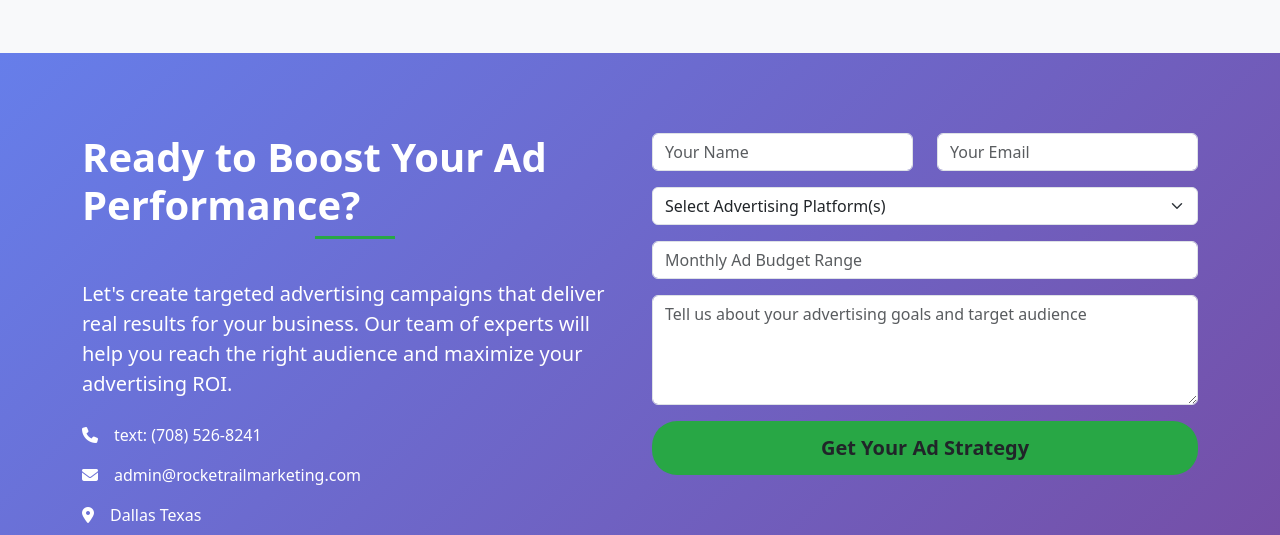
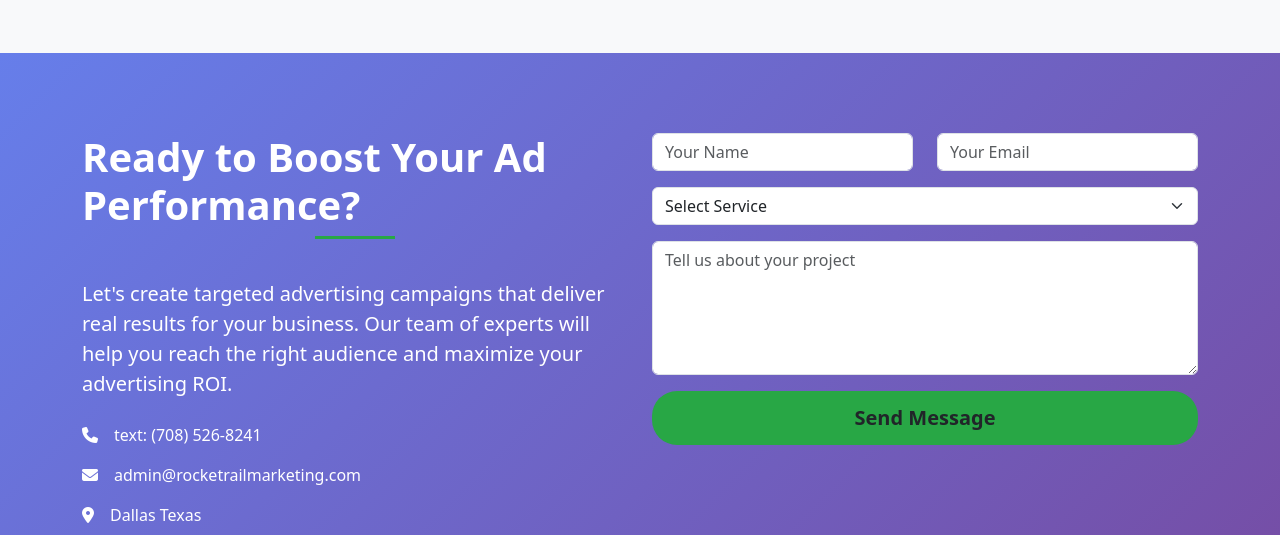
Before and after one commit to jcbcouch/rocketrailmarketing, a plain HTML site: page ads.html in a window 1280 px wide. Shown: the part 3320-3855 px from the top of the page. Drawn offline with nearby package versions, Linux system fonts and the light colour scheme.

Commit message:
changing the forms so they are all the same on every page

```diff
--- a/ads.html
+++ b/ads.html
@@ -475,7 +475,18 @@
                 </div>
                 <div class="col-lg-6">
                     <div class="animate-on-scroll">
-                        <form class="contact-form" name="ads-contact" method="POST" data-netlify="true">
+                        <form class="contact-form"
+                        name="contact"
+                        method="POST"
+                        data-netlify="true"
+                        netlify-honeypot="bot-field"
+                        data-netlify-recaptcha="true"
+                        >
+                            <!-- Hidden bot field for spam protection -->
+                            <p class="d-none">
+                                <label>Don't fill this out if you're human: <input name="bot-field" /></label>
+                            </p>
+
                             <div class="row">
                                 <div class="col-md-6 mb-3">
                                     <input type="text" class="form-control" placeholder="Your Name" name="name" required>
@@ -485,27 +496,20 @@
                                 </div>
                             </div>
                             <div class="mb-3">
-                                <select class="form-select" name="platforms" required>
-                                    <option selected disabled>Select Advertising Platform(s)</option>
-                                    <option value="facebook-instagram">Facebook & Instagram</option>
-                                    <option value="google">Google Ads</option>
-                                    <option value="youtube">YouTube Ads</option>
-                                    <option value="linkedin">LinkedIn Ads</option>
-                                    <option value="tiktok">TikTok Ads</option>
-                                    <option value="twitter">X (Twitter) Ads</option>
-                                    <option value="pinterest">Pinterest Ads</option>
-                                    <option value="snapchat">Snapchat Ads</option>
-                                    <option value="all">All Platforms</option>
-                                    <option value="custom">Custom Package</option>
+                                <select class="form-select" name="service" required>
+                                    <option selected disabled>Select Service</option>
+                                    <option value="website">Website Development</option>
+                                    <option value="ecommerce">E-Commerce Solutions</option>
+                                    <option value="social-management">Social Media Management</option>
+                                    <option value="social-ads">Social Media Ads</option>
+                                    <option value="all">All Services</option>
                                 </select>
                             </div>
                             <div class="mb-3">
-                                <input type="text" class="form-control" placeholder="Monthly Ad Budget Range" name="budget">
+                                <textarea class="form-control" rows="5" name="message" placeholder="Tell us about your project" required></textarea>
                             </div>
-                            <div class="mb-3">
-                                <textarea class="form-control" rows="4" name="goals" placeholder="Tell us about your advertising goals and target audience" required></textarea>
-                            </div>
-                            <button type="submit" class="btn btn-custom btn-lg w-100">Get Your Ad Strategy</button>
+                            <div data-netlify-recaptcha="true"></div>
+                            <button type="submit" class="btn btn-custom btn-lg w-100">Send Message</button>
                         </form>
                     </div>
                 </div>
```
Also changed, not shown: ecommerce.html (+24 -15 lines), smm.html (+24 -13 lines), websites.html (+24 -15 lines).
